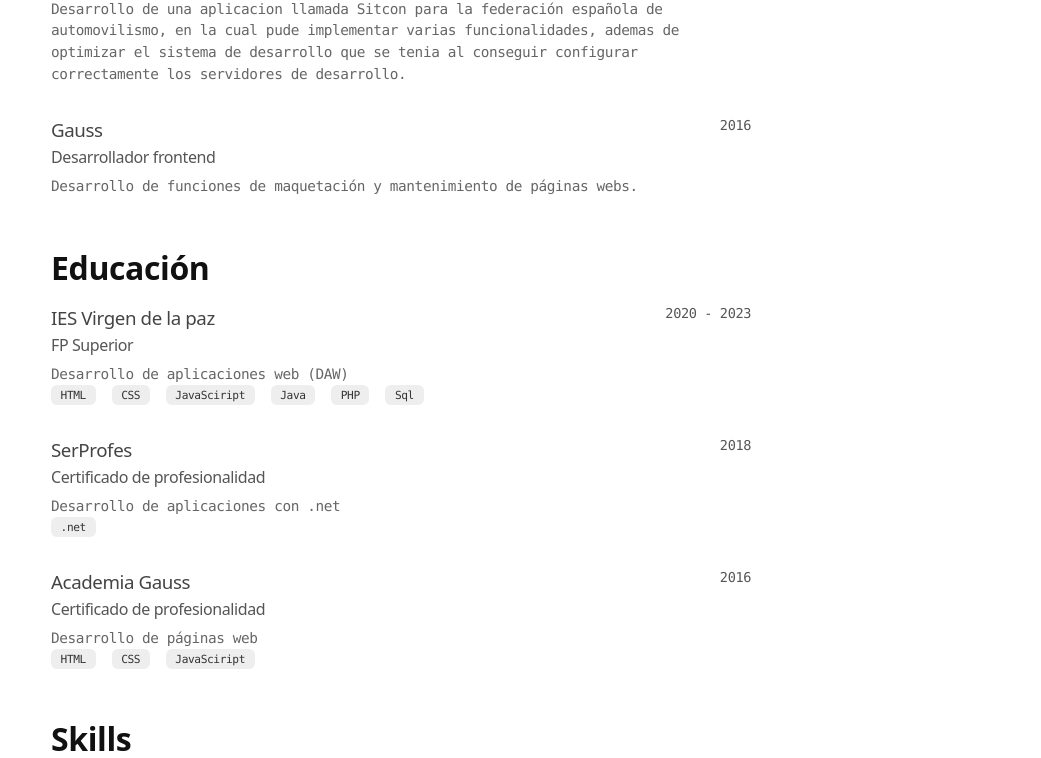
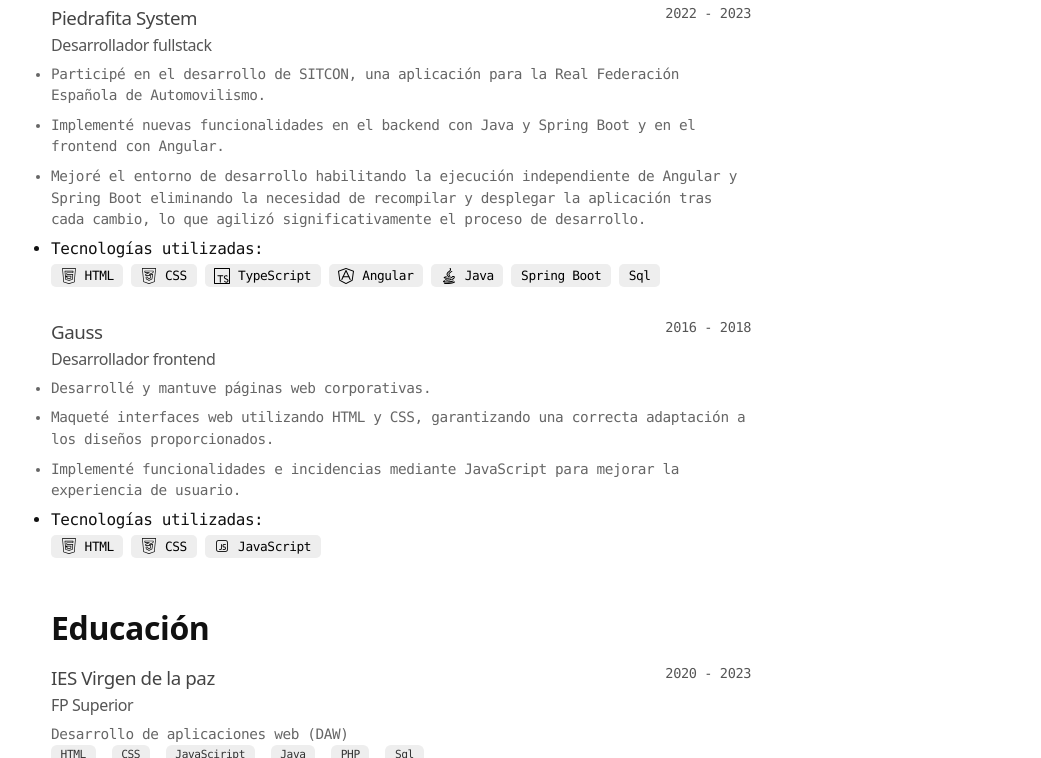
Before and after one commit to DezzDev/curriculum, an Astro site: page / in a window 1280 px wide. Shown: the part 586-1344 px from the top of the page, without its empty margins (239-1280 px from the left). Built offline with nearby package versions, Linux system fonts and the light colour scheme; Astro itself is replaced by a stand-in of ours.

Commit message:
update: update data and redisign experience section

```diff
--- a/cv.json
+++ b/cv.json
@@ -3,10 +3,10 @@
 		"name": "Daniel E. Zapata",
 		"label": "Programador Frontend, Backend",
 		"image": "./profile-image.webp",
-		"email": "thedezz360@gmail.com",
+		"email": "daniel-dezz@hotmail.com",
 		"phone": "672608183",
-		"url": "https://thedezz360.github.io/portfolio-vanilla-daniel/",
-		"summary": "Programador web con un FP superior en desarrollo de aplicaciones web (DAW) que en su mayoria  se dedica a aprender de manera autodidacta, atento a los detalles y dispuesto a aprender más cada día.",
+		"url": "https://github.com/DezzDev/portfolio",
+		"summary": "Desarrollador web Full Stack con formación en Desarrollo de Aplicaciones Web (DAW) y experiencia práctica desarrollando proyectos propios con TypeScript, React, Node.js, Express, Java, Spring Boot y SQL. Aprendo nuevas tecnologías de forma autónoma y las aplico en proyectos reales para seguir ampliando mis conocimientos. Busco incorporarme a un equipo donde aportar valor, continuar desarrollándome profesionalmente y afrontar nuevos retos.",
 		"location": {
 
 			"postalCode": "28701",
@@ -17,8 +17,8 @@
 		"profiles": [
 			{
 				"network": "Github",
-				"username": "Daniel",
-				"url": "https://github.com/thedezz360"
+				"username": "DezzDev",
+				"url": "https://github.com/DezzDev"
 			},
 			{
 				"network": "Linkedin",
@@ -32,20 +32,29 @@
 			"name": "Piedrafita System",
 			"position": "Desarrollador fullstack",
 			"url": "https://piedrafita.com/",
-			"startDate": "2022-01-01",
-			"endDate": "2023-01-01",
-			"summary": "Desarrollo de una aplicacion llamada Sitcon para la federación española de automovilismo, en la cual pude implementar varias funcionalidades, ademas de optimizar el sistema de desarrollo que se tenia al conseguir configurar correctamente los servidores de desarrollo.",
+			"startDate": "2022",
+			"endDate": "2023",
+			"summary":[
+        "Participé en el desarrollo de SITCON, una aplicación para la Real Federación Española de Automovilismo.",
+        "Implementé nuevas funcionalidades en el backend con Java y Spring Boot y en el frontend con Angular.",
+        "Mejoré el entorno de desarrollo habilitando la ejecución independiente de Angular y Spring Boot eliminando la necesidad de recompilar y desplegar la aplicación tras cada cambio, lo que agilizó significativamente el proceso de desarrollo."
+
+      ] ,
 			"highlights": [
-				"HTML", "CSS", "JavaScript", "TypeScript", "Angular", "Java", "Sql"
+				"HTML", "CSS", "TypeScript", "Angular", "Java", "Spring Boot", "Sql"
 			]
 		},
 		{
 			"name": "Gauss",
 			"position": "Desarrollador frontend",
 			"url": "https://apoyoescolar.gauss.es/",
-			"startDate": "2016-01-01",
-
-			"summary": "Desarrollo de funciones de maquetación y mantenimiento de páginas webs.",
+			"startDate": "2016",
+			"endDate": "2018",
+			"summary": [
+        "Desarrollé y mantuve páginas web corporativas.",
+        "Maqueté interfaces web utilizando HTML y CSS, garantizando una correcta adaptación a los diseños proporcionados.",
+        "Implementé funcionalidades e incidencias mediante JavaScript para mejorar la experiencia de usuario."
+      ],
 			"highlights": [
 				"HTML", "CSS", "JavaScript"
 			]
--- a/src/components/sections/Experience.astro
+++ b/src/components/sections/Experience.astro
@@ -1,6 +1,30 @@
 ---
-import {work} from "@cv"
+import { work } from "@cv";
+import HTML from "@/icons/Html.astro";
+import CSS from "@/icons/Css.astro";
+import JavaScript from "@/icons/JavaScript.astro";
+import TypeScript from "@/icons/TypeScript.astro";
+import Java from "@/icons/Java.astro";
+import PHP from "@/icons/Php.astro";
+import MySQL from "@/icons/Mysql.astro";
+import React from "@/icons/React.astro";
+import Angular from "@/icons/Angular.astro";
+import Astroo from "@/icons/Astro.astro";
+import MongoDb from "@/icons/Mongodb.astro";
 
+const SKILLS_ICONS: Record<string, any> = {
+  HTML,
+  CSS,
+  JavaScript,
+  TypeScript,
+  Java,
+  PHP,
+  MySQL,
+  React,
+  Angular,
+  Astroo,
+  MongoDb,
+};
 ---
 
 <section>
@@ -8,24 +32,22 @@ import {work} from "@cv"
 
   <ul>
     {
-			work.map(({name,startDate,endDate,position,summary,url }) =>{
-
-				const startYear = new Date(startDate).getFullYear()
-				let years
-				if(!endDate){
-
-					 years = `${startYear}`
-				}else{
-					const endYear = endDate !== null ? new Date(endDate).getFullYear() : "Actual"
-					years = `${startYear} - ${endYear}`
-
+      work.map(
+        ({ name, startDate, endDate, position, summary, url, highlights }) => {
+          const startYear = new Date(startDate).getFullYear();
+          let years;
+          if (!endDate) {
+            years = `${startYear}`;
+          } else {
+            const endYear =
+              endDate !== null ? new Date(endDate).getFullYear() : "Actual";
+            years = `${startYear} - ${endYear}`;
           }
 
-				return(
+          return (
             <li>
               <article>
                 <header>
-
                   <div>
                     <a href={url} target="_blank">
                       <h3>{name}</h3>
@@ -34,40 +56,90 @@ import {work} from "@cv"
                   </div>
 
                   <time>{years}</time>
-
                 </header>
 
                 <footer>
-								<p>{summary}</p>
+                  <ul class="ul-style-disc">
+                    {summary.map((s:string) => (
+                      <li class="work-experience">{s.trim()}</li>
+                    ))}
+                    <li>
+                      <span>Tecnologías utilizadas:</span>
+                      <span class="icon-skill-container">
+                        {
+                          highlights.map((highlight) =>{
+                            const IconSkill = SKILLS_ICONS[highlight];
+                            return (
+                              <span class="icon-skill">
+                                {IconSkill && <IconSkill />}
+                                {highlight}
+                              </span>
+                            );
+                          })
+                        }
+
+                      </span>
+                    </li>
+                  </ul>
                 </footer>
-
               </article>
             </li>
-
-				)
-			}
+          );
+        },
       )
     }
   </ul>
 </section>
 
 <style>
-	ul{
+  ul {
     display: flex;
     flex-direction: column;
     gap: 2rem;
   }
 
-	header{
+  header {
     display: flex;
     justify-content: space-between;
     align-items: flex-start;
-		margin-bottom: .5rem;
+    margin-bottom: 0.5rem;
   }
 
-	header a:hover{
+  header a:hover {
     text-decoration: underline;
     color: #111;
   }
 
+   .ul-style-disc{
+    list-style: disc;
+    gap: 0.5rem !important;
+  }
+
+  .work-experience {
+    color: var(--p-color);
+    font-size: 0.9rem;
+    line-height: 1.5;
+    margin: 0;
+    text-wrap: pretty;
+  }
+
+  .icon-skill-container{
+    display: flex;
+    flex-direction: row;
+    gap: 0.5rem;
+  }
+  .icon-skill{
+    margin-top: 0.4rem;
+    background-color: #eee;
+		color: #000;
+		padding: 0.2rem 0.6rem;
+		border-radius: 5px;
+		font-weight: 500;
+		display: flex;
+		flex-direction: row;
+    align-items: center;
+		gap: .5rem;
+    font-size: 0.8rem;
+
+  }
 </style>
--- a/src/layouts/Layout.astro
+++ b/src/layouts/Layout.astro
@@ -176,6 +176,7 @@ const { title } = Astro.props;
     color: var(--h3-color) !important;
   }
 
+
   @media print {
     .no-print {
       display: none !important;
```
Lines whose indentation alone changed are shown as unchanged.
